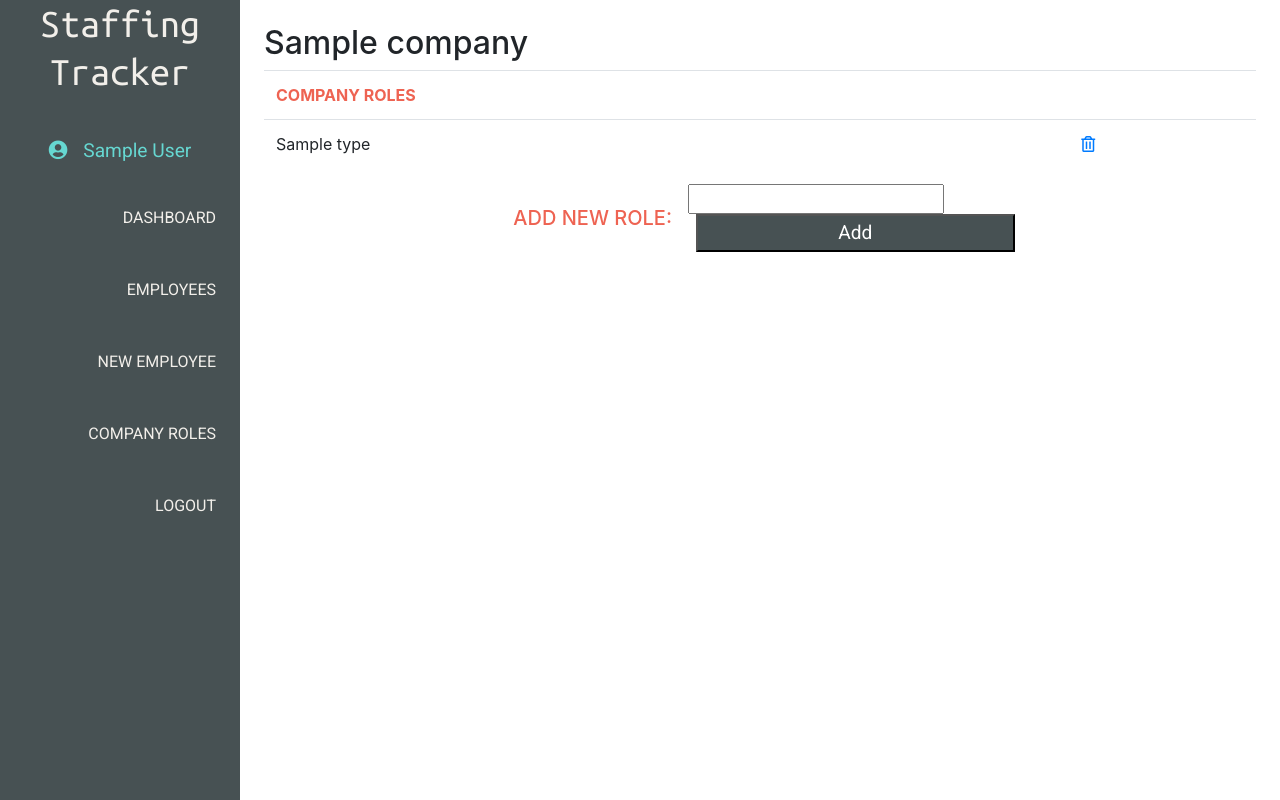
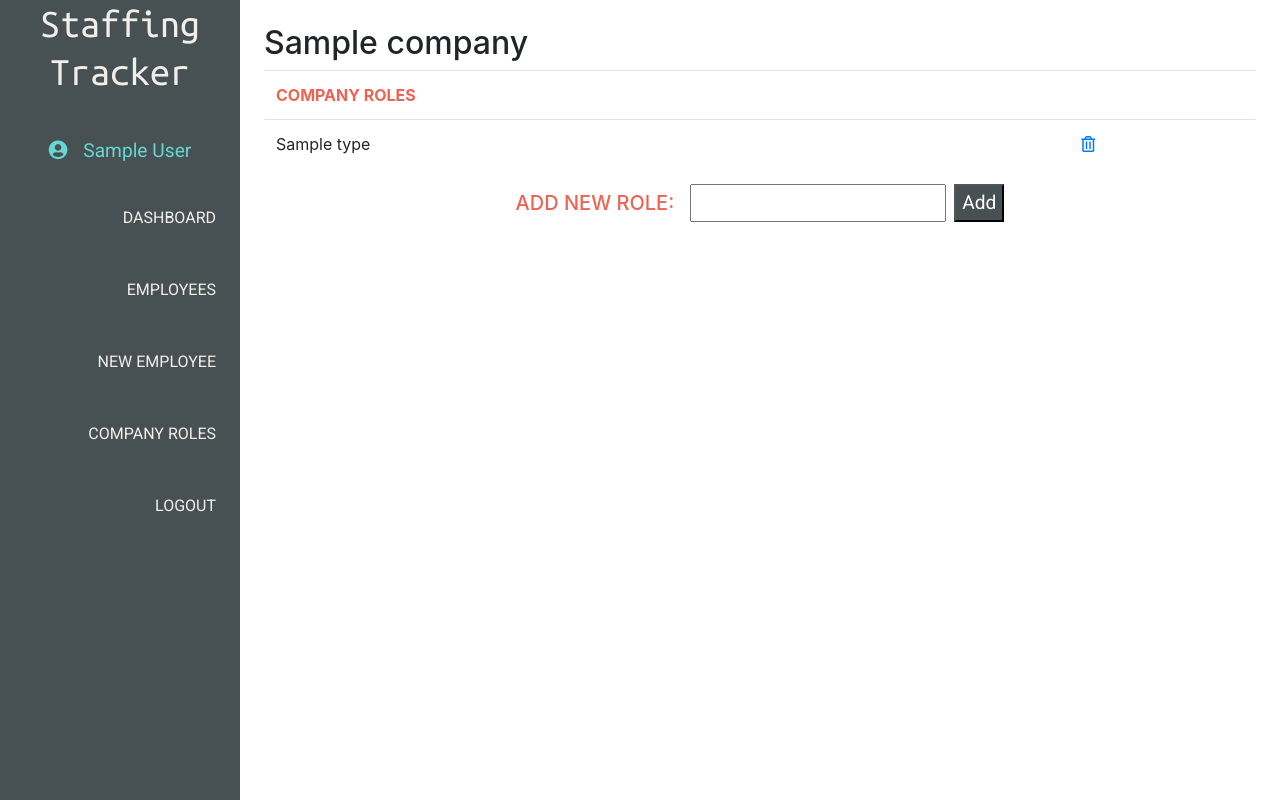
Before and after one commit to ldavidson45/staffing, a Django app: page /company/ in a window 1280 px wide. Run offline with Django 3.2, Linux system fonts and the light colour scheme; a user stored in the database is signed in; tables that the repository leaves empty hold one stand-in row (values such as "Sample post"); some libraries are stand-ins or nearby versions.

Commit message:
fix role form

```diff
--- a/staffing/static/css/main.css
+++ b/staffing/static/css/main.css
@@ -247,4 +247,10 @@
 .form-horizontal .form__button {
   margin-left: 0.5rem;
 }
+
+.form-horizontal form {
+  display: -webkit-box;
+  display: -ms-flexbox;
+  display: flex;
+}
 /*# sourceMappingURL=main.css.map */
--- a/staffing/static/css/main.scss
+++ b/staffing/static/css/main.scss
@@ -107,6 +107,7 @@ $body-font: "Roboto", sans-serif;
   display: flex;
   flex-direction: column;
 }
+
 .form__title {
   font-size: 2rem;
   font-family: $heading-font;
@@ -231,4 +232,8 @@ $body-font: "Roboto", sans-serif;
   .form__button {
     margin-left: 0.5rem;
   }
+
+  form {
+    display: flex;
+  }
 }
--- a/staffing/templates/create_company.html
+++ b/staffing/templates/create_company.html
@@ -1,7 +1,7 @@
 {% extends 'base.html' %} {% block content %}
 
 <h1>Welcome {{ user.first_name }}!</h1>
-<form class="form__dark" method="post">
+<form class="form-horizontal" method="post">
   <h5>Add your organization:</h5>
   {% csrf_token %} {% for field in form.visible_fields %}
   <div>
```
Also changed, not shown: 1 other file.
